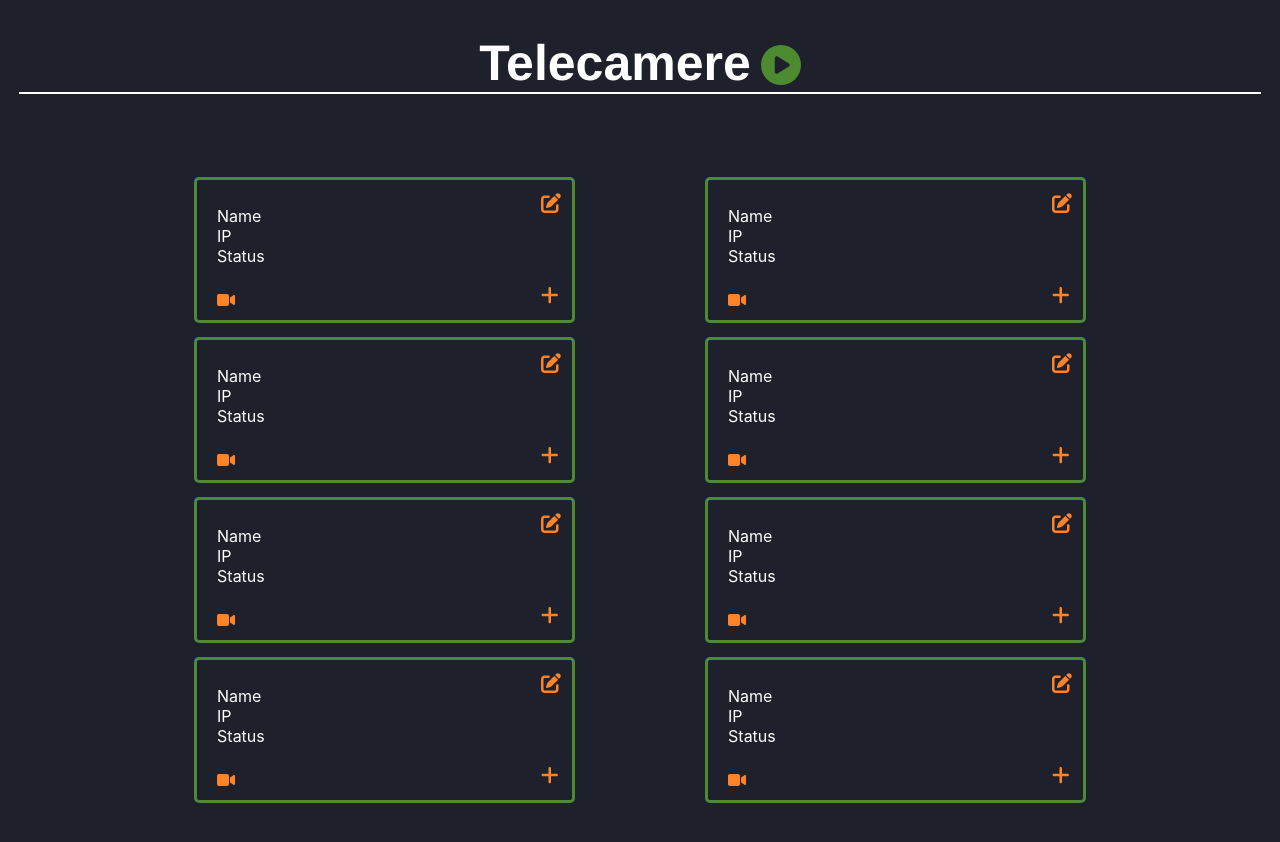
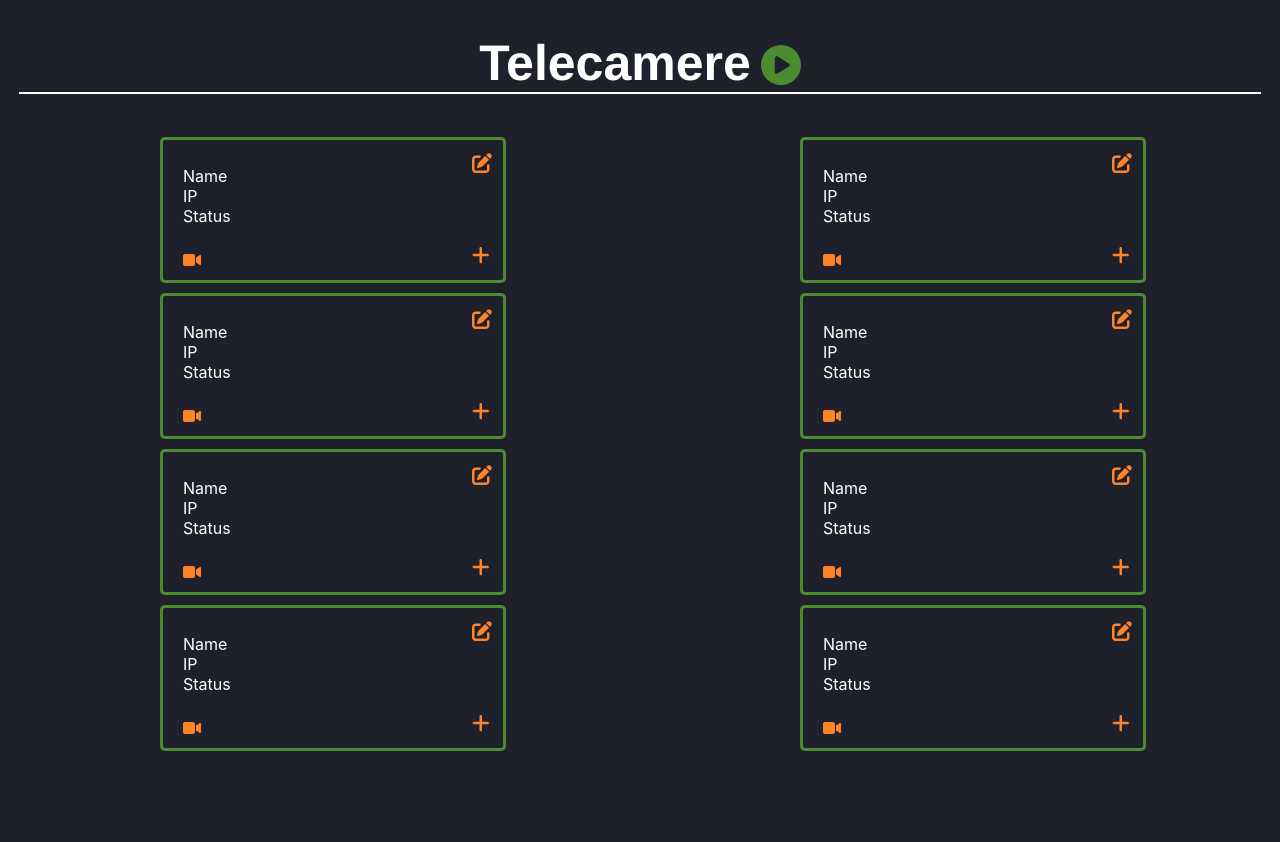
Before and after one commit to ScarryP/dashboard, a React (Create React App) app: page /dashboard in a window 1280 px wide. Shown: the top 842 px of the page. After the commit the page ends 821 px from the top, so only its background shows below. Built offline with nearby package versions, Linux system fonts and the light colour scheme.

Commit message:
changed table in dashboard

```diff
--- a/src/components/blocco/style.css
+++ b/src/components/blocco/style.css
@@ -8,7 +8,7 @@ p {
 .blocco {
   border: 3px solid #4d8b31;
   border-radius: 5px 5px 5px 5px;
-  width: 70%;
+  width: 100%;
   margin-top: 10px;
   padding: 10px;
   margin-left: auto;
--- a/src/pages/dashboard/index.js
+++ b/src/pages/dashboard/index.js
@@ -11,25 +11,18 @@ const Dashboard = () => {
                 <FontAwesomeIcon icon={faCirclePlay} className="play" />
             </h1>
 
-            <table>
-                <tr>
-                    <td><Blocco /></td>
-                    <td><Blocco /></td>
-                </tr>
-                <tr>
-                    <td><Blocco /></td>
-                    <td><Blocco /></td>
-                </tr>
-                <tr>
-                    <td><Blocco /></td>
-                    <td><Blocco /></td>
-                </tr>
-                <tr>
-                    <td><Blocco /></td>
-                    <td><Blocco /></td>
-                </tr>
+            <div className='table'>
 
-            </table>
+                <div className='tableCell'><Blocco /></div>
+                <div className='tableCell'><Blocco /></div>
+                <div className='tableCell'><Blocco /></div>
+                <div className='tableCell'><Blocco /></div>
+                <div className='tableCell'><Blocco /></div>
+                <div className='tableCell'><Blocco /></div>
+                <div className='tableCell'><Blocco /></div>
+                <div className='tableCell'><Blocco /></div>
+
+            </div>
 
 
         </div>
--- a/src/pages/dashboard/style.css
+++ b/src/pages/dashboard/style.css
@@ -33,10 +33,15 @@ h1 {
 }
 
 /*tabella*/
-table{
-    width: 80%;
+.table{
+    display: grid;
+    grid-template-columns: 1fr 1fr;
+    margin-bottom: 70px;
+
+}
+
+.tableCell{
+    width: 50%;
     margin-left: auto;
     margin-right: auto;
-    margin-bottom: 70px;
-    margin-top: 70px;
 }
--- a/src/pages/details/style.css
+++ b/src/pages/details/style.css
@@ -25,7 +25,7 @@ h2{
     margin-bottom: 10%;
 }
 
-/*come scheda su striscia arancione*/
+/*titolo scheda su striscia arancione*/
 .cardTitle{
     font: 24px 'Helvetica Neue', sans-serif;
     font-weight: bold;
```
